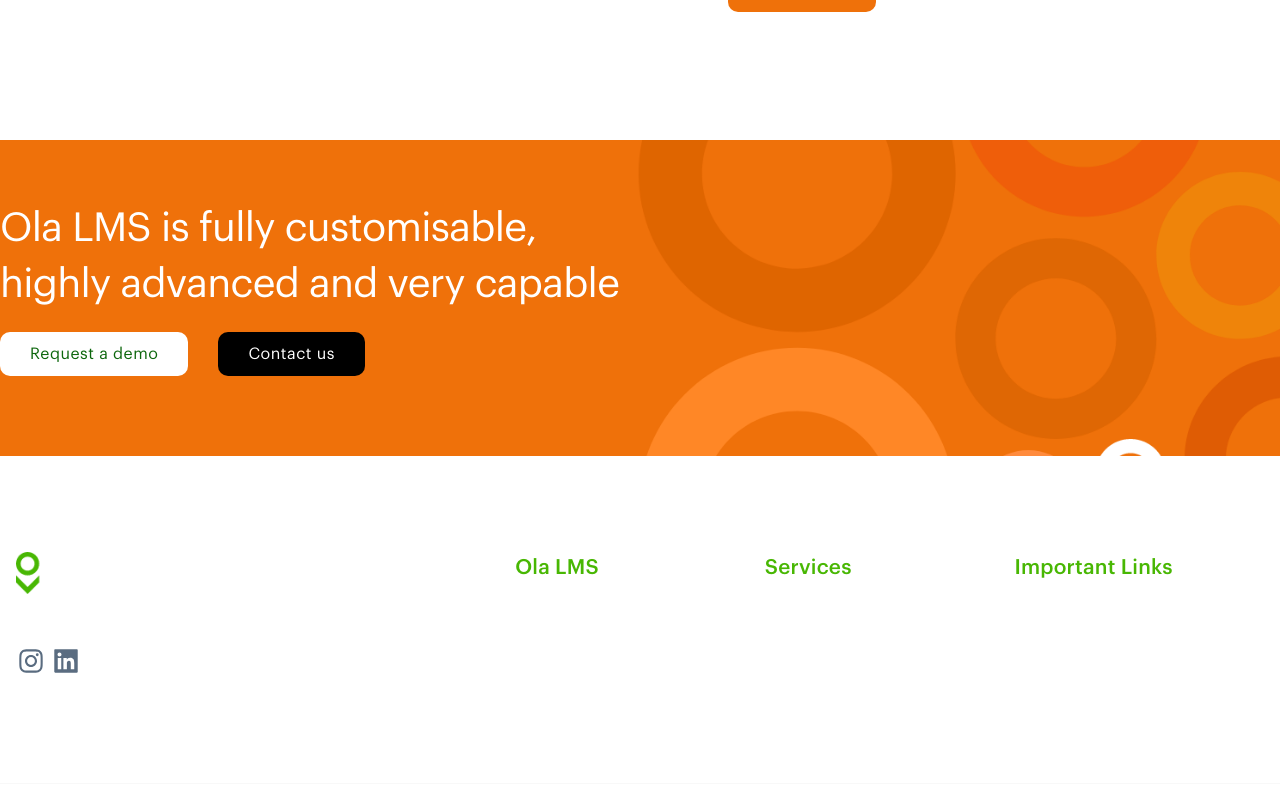
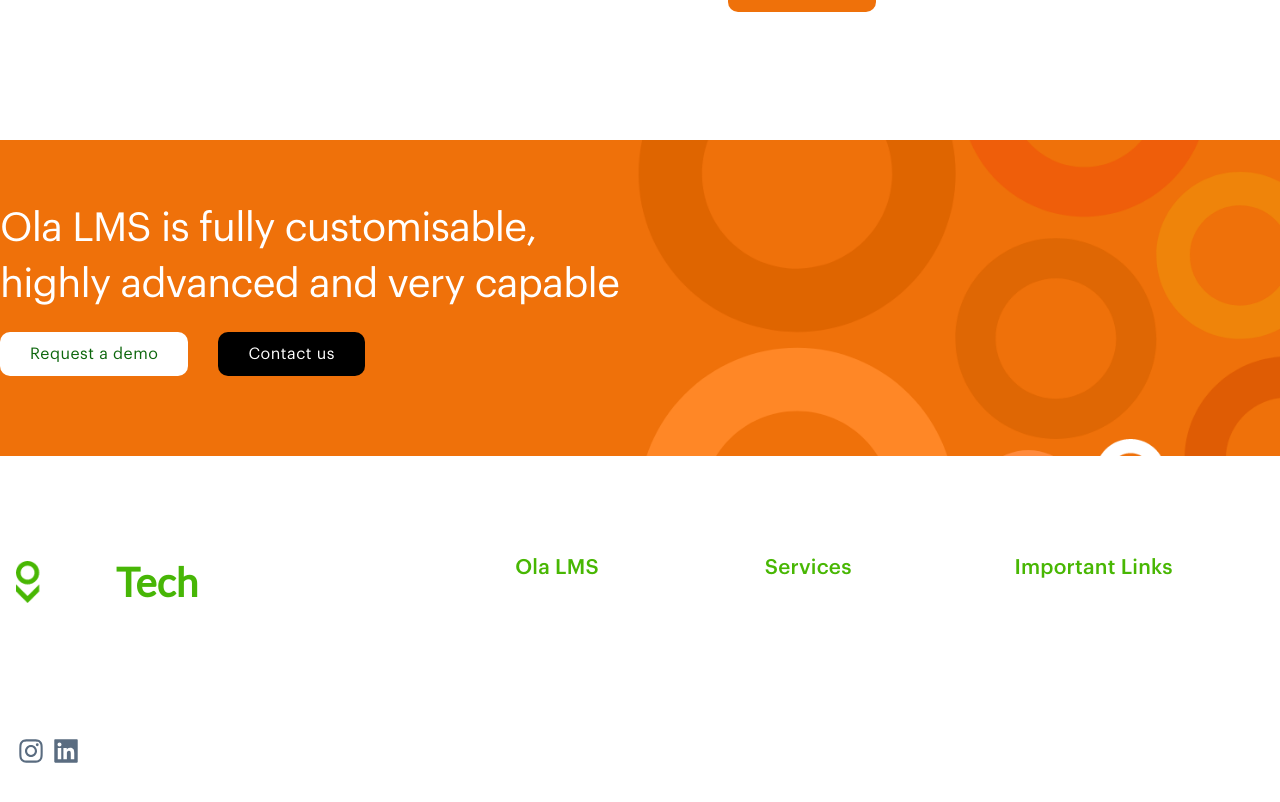
Before and after one commit to praveen-gt/Olatech-current, a Next.js app: page /ola-aspire-lms in a window 1280 px wide. Shown: the part 6657-7459 px from the top of the page. Built offline with nearby package versions, Linux system fonts and the light colour scheme.

Commit message:
hero section updated

```diff
--- a/Components/Footer.tsx
+++ b/Components/Footer.tsx
@@ -6,6 +6,17 @@
     AiOutlineInstagram,
     AiFillLinkedin
 } from "react-icons/ai";
+import localFont from 'next/font/local'
+
+const lato = localFont({
+    src: [
+      {
+        path: '../public/fonts/lato/Lato-Regular.ttf',
+        weight: '400',
+        style: 'normal',
+      },
+    ],
+  });
 
 
 
@@ -19,15 +30,16 @@
                 <div className={styles.footer}>
                     <ul>
                         <li>
-                            <Link href={'/'}>
+                            <Link href={'/'} className={styles.logo}>
                                 <Image
                                     src={'/static/ola-lms-logo-footer.png'}
                                     width={100}
                                     height={100}
                                     alt=''
                                 />
+                                <h2 className={`${lato.className}`}>Tech</h2>
                             </Link>
-                            <p className={styles.tagline}>some tag line</p>
+                            <p className={styles.tagline}>Lorem Ipsum is simply dummy text of the printing and typesetting industry. Lorem Ipsum has been the industry's standard dummy text ever since the 1500s</p>
                             <div className={styles.footerIcons}>
                             <AiOutlineInstagram color="#5A6C80" size={30} style={{marginRight: 5 }} />
                             <AiFillLinkedin color="#5A6C80" size={30}/>
--- a/Components/Hero.tsx
+++ b/Components/Hero.tsx
@@ -7,7 +7,7 @@
   return (
     <section>
       {/* <div className= {`${trump.className} container  px-6 mx-auto space-y-0 md:space-y-0 relative `}> */}
-      <div className= {`container  px-6 mx-auto space-y-0 md:space-y-0 relative `}>
+      <div className= {`container-fluid  px-6 mx-auto space-y-0 md:space-y-0 relative `}>
         <div className="-z-1">
           <Image
             src="/static/ola-lms-hero-bg.png"
@@ -16,13 +16,13 @@
             alt=''
             style={{
               objectFit: 'cover',
-              borderRadius: 12
+              // borderRadius: 12
             }}
           />
         </div>
         <div className="container flex flex-col md:flex-row px-4 mx-auto mt-10 justify-between">
           <div className={`${styles.herobanner} ${styles.heroWidth}`} style={{zIndex: 0}}>
-            <h1 className='trumpBold'>New age e-learning solutions for RTOs, Universities, and Corporates.</h1>
+            <h1 className='trumpBold' style={{fontWeight: 'bold'}}>New age e-learning solutions for RTOs, Universities, and Corporates.</h1>
             <p className='text-white mt-4 leading-3' style={{opacity: 0.8, letterSpacing: 0.1}}>Lorem Ipsum has been the industry's standard dummy text ever since the 1500s, when an unknown printer took a galley of type and scrambled it</p>
             <div className={styles.buttonWrapper}>
               <button className={styles.bannerButton}>Request a demo</button>
--- a/src/pages/index.tsx
+++ b/src/pages/index.tsx
@@ -209,11 +209,7 @@
               alt=''
             />
             <h3 className='my-4'>Course Developemnt</h3>
-            <p className={` text-gray-400`} style={{
-              fontSize: 16,
-              lineHeight: 1.7,
-              letterSpacing: 0.1
-            }}>We are industry experts in course development. Our team of professionals produces courses by following proper process based on your unique requirements.</p>
+            <p>We are industry experts in course development. Our team of professionals produces courses by following proper process based on your unique requirements.</p>
             <p className='learning--link mt-4'><Link href={'/course-development-lms'}>Know More</Link>
             </p>
           </li>
@@ -229,11 +225,7 @@
               alt=''
             />
             <h3 className='my-4'>Infra & IT</h3>
-            <p className={` text-gray-400 ${lato.className}`} style={{
-              fontSize: 16,
-              lineHeight: 1.7,
-              letterSpacing: 0.1
-            }}>We provide all types of technical as well as admin level support that you might need to understand or operate the system.</p>
+            <p>We provide all types of technical as well as admin level support that you might need to understand or operate the system.</p>
             <p className='mt-4 learning--link'><Link href={'/infra-and-it-lms'}>Know More</Link>
             </p>
           </li>
@@ -249,11 +241,7 @@
               alt=''
             />
             <h3 className='my-4'>Moodle Hosting</h3>
-            <p className={` text-gray-400 ${lato.className}`} style={{
-              fontSize: 16,
-              lineHeight: 1.7,
-              letterSpacing: 0.1
-            }}>We provide end-to-end moodle hosting and installation services along with the set-up of other software required for its optimal performance on Linux, Windows, and Mac OS servers.</p>
+            <p>We provide end-to-end moodle hosting and installation services along with the set-up of other software required for its optimal performance on Linux, Windows, and Mac OS servers.</p>
             <p className='mt-4 learning--link'><Link href={'/moodle-hosting-lms'}>Know More</Link>
             </p>
           </li>
--- a/src/styles/Footer.module.css
+++ b/src/styles/Footer.module.css
@@ -59,10 +59,25 @@
 .tagline {
     font-size: 1rem;
     color: white;
+    opacity: 0.8;
     padding-top: 12px;
+    width: 70%;
 }
 
 .footerIcons {
     display: flex;
     margin-top: 1rem;
 }
+
+.logo {
+    display: flex;
+    flex-direction: row;
+}
+
+.logo h2 {
+    color: #47B606;
+}
+
+.logo img {
+    object-fit: contain;
+}
--- a/src/styles/globals.css
+++ b/src/styles/globals.css
@@ -4,7 +4,8 @@
 
 @font-face {
   font-family: 'trump-bold';
-  src: url('../../public/fonts/trump/trump_gothic.ttf');
+  /* src: url('../../public/fonts/trump/trump_gothic.ttf'); */
+  src: url('../../public/fonts/lato/Lato-Regular.ttf');
 }
 
 :root {
@@ -501,9 +502,9 @@
 
 /* slider img */
 
-.imgslider {
+/* .imgslider {
   padding-top: 1rem;
-}
+} */
 
 .sliderImg {
   margin-inline: auto;
```
Also changed, not shown: Components/slider/slider.tsx (+17 -9 lines).
